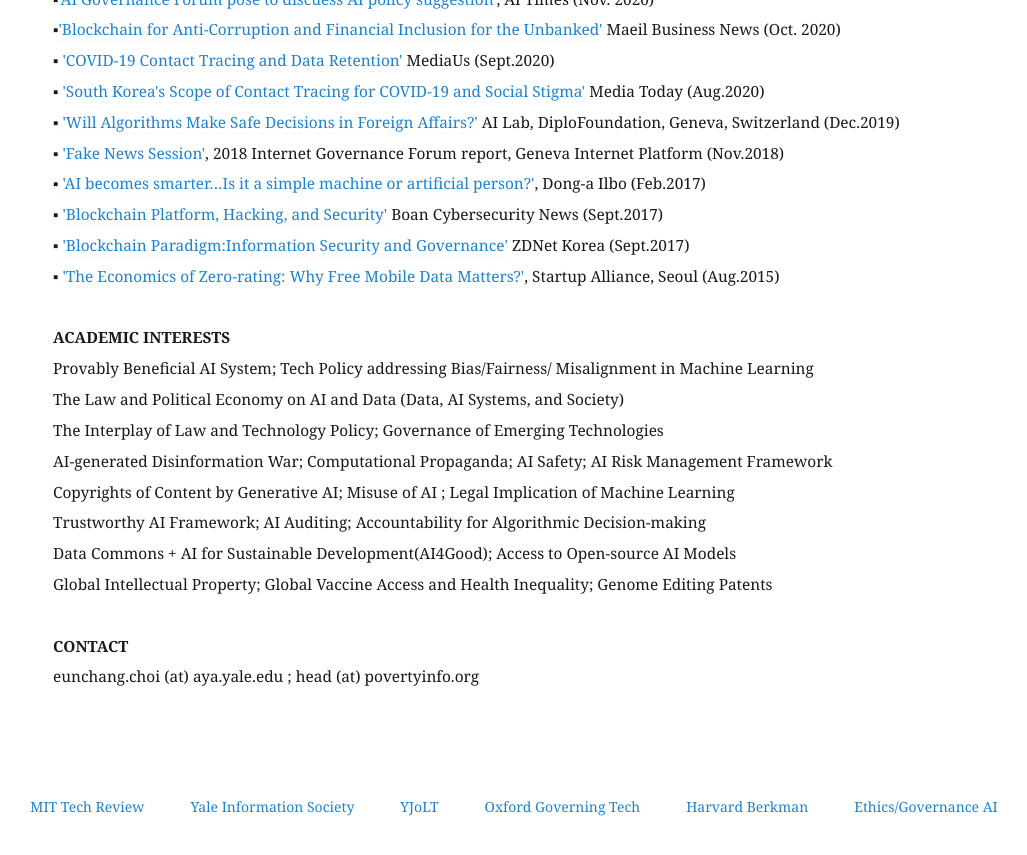
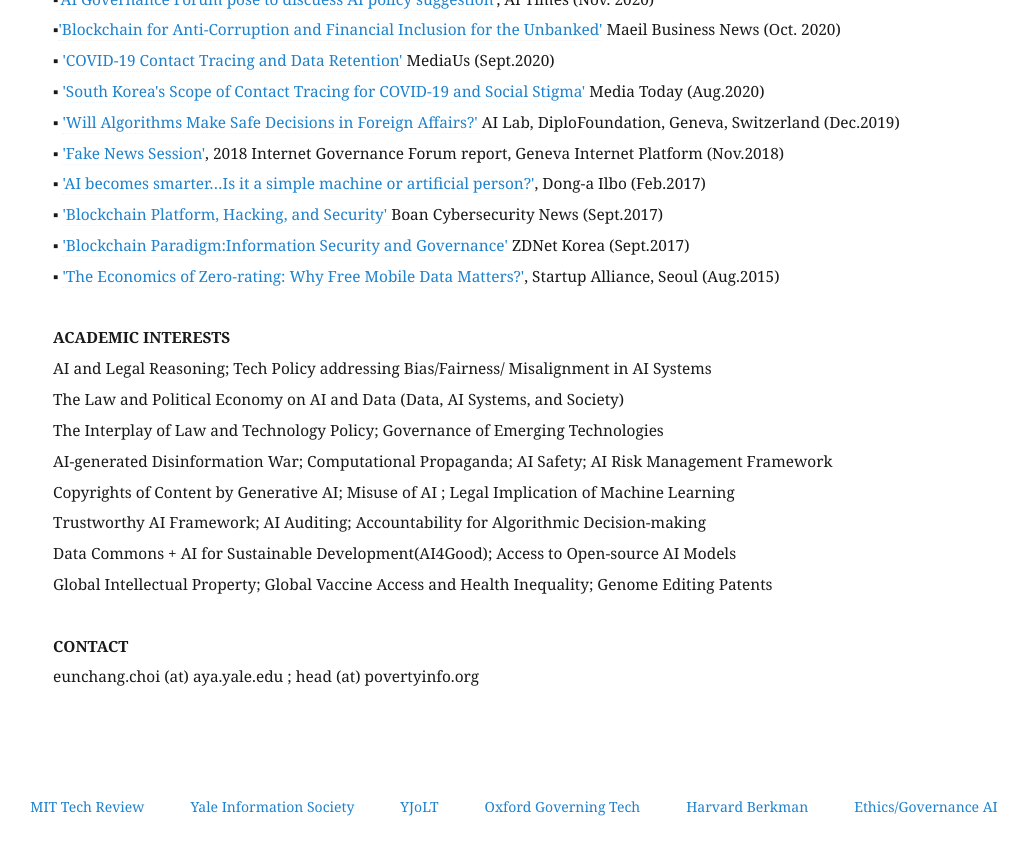
Before and after one commit to eunchangchoi/eunchangchoi.github.io, a Jekyll site: the page built from index.md, in a window 1280 px wide and 900 px high, scrolled down 9286 px. Shown: the top 855 px of the window, without its empty margins (47-1074 px from the left). Built offline with Jekyll 4.4.1, drawn with Linux system fonts in a browser that asks for light colours.

Commit message:
Update index.md

```diff
--- a/index.md
+++ b/index.md
@@ -222,7 +222,7 @@
 
  <br>
  <strong> ACADEMIC INTERESTS </strong> <br>
-   Provably Beneficial AI System; Tech Policy addressing Bias/Fairness/ Misalignment in Machine Learning <br>
+   AI and Legal Reasoning; Tech Policy addressing Bias/Fairness/ Misalignment in AI Systems <br>
    The Law and Political Economy on AI and Data (Data, AI Systems, and Society) <br>
    The Interplay of Law and Technology Policy; Governance of Emerging Technologies <br>
    AI-generated Disinformation War; Computational Propaganda; AI Safety; AI Risk Management Framework <br>
```
